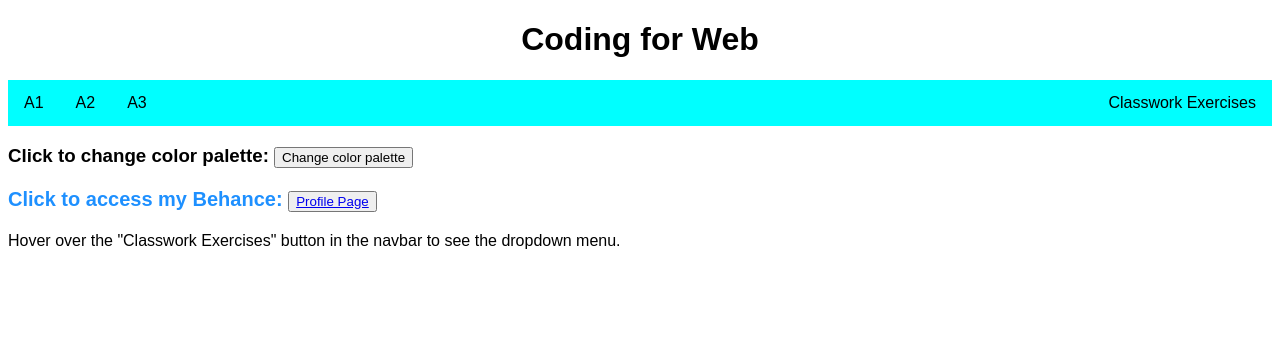
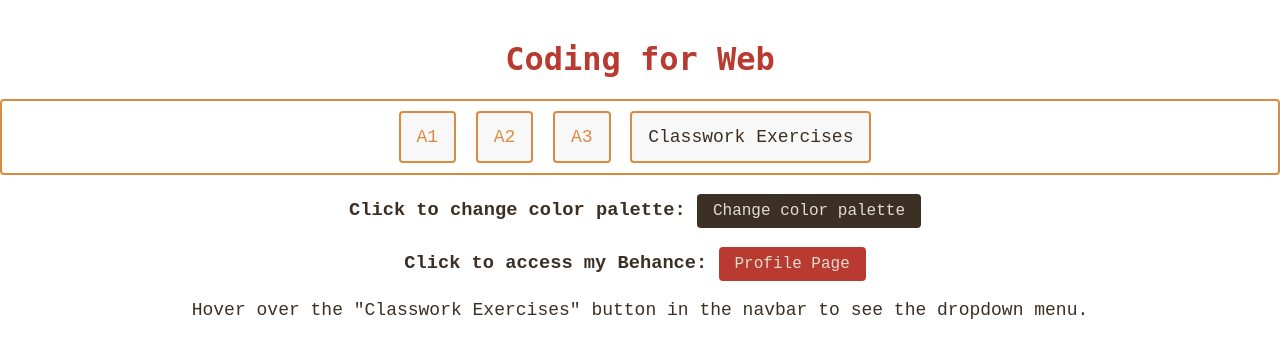
Before and after one commit to pulkishore/Coding_4_Web, a PHP site: page / in a window 1280 px wide. Shown: the top 358 px of the page. Run offline with PHP 8.4, Linux system fonts and the light colour scheme.

Commit message:
Update index styles.css

```diff
--- a/index styles.css
+++ b/index styles.css
@@ -1,83 +1,142 @@
+/* retro-analog-styles.css */
+
 body {
-  font-family: Arial, Helvetica, sans-serif;
+  background-color: #e1ddcf;
+  font-family: "Courier New", monospace;
+  color: #3c2f23;
+  text-align: center;
+  margin: 0;
+  padding: 0;
 }
 
-h1 {
+.h1 {
+  font-family: "VT323", monospace;
+  color: #b83a30;
   text-align: center;
+  margin-top: 40px;
 }
 
 .navbar {
-  overflow: hidden;
-  float: center;
+  text-align: center;
+  margin-top: 20px;
+  border: 2px solid #d88c41; /* Retro orange outline */
+  border-radius: 4px;
+  padding: 10px; /* Add padding to the navbar */
 }
 
-.navbar a {
-  text-align: center;
-  float: left;
-  font-size: 16px;
-  color: black;
+.navbar a,
+.button,
+button,
+.dropbtn {
+  display: inline-block;
+  font-size: 18px;
+  color: #d88c41;
   text-align: center;
   padding: 14px 16px;
-  text-decoration: solid;
+  text-decoration: none;
+  margin-right: 10px;
+  background-color: #f8f8f8;
+  border: 2px solid #d88c41;
+  border-radius: 4px;
+  cursor: pointer;
+  transition: background-color 0.3s ease;
+  font-family: "Courier New", monospace;
+}
+
+.navbar a:hover,
+.button:hover,
+button:hover,
+.dropbtn:hover {
+  background-color: #e5e5e5;
+  color: #3c2f23;
 }
 
 .dropdown {
-  float: right;
-  overflow: hidden;
+  display: inline-block;
+  position: relative;
+  font-family: "Courier New", monospace;
 }
 
-.dropdown .dropbtn {
-  font-size: 16px;
-  border: none;
-  outline: none;
-  color: black;
+.dropbtn {
+  font-size: 18px;
+  background-color: #f8f8f8;
+  color: #3c2f23;
+  border: 2px solid #d88c41;
+  border-radius: 4px;
   padding: 14px 16px;
-  background-color: inherit;
-  font-family: inherit;
-  margin: 0;
-}
-
-.navbar a:hover,
-.dropdown:hover .dropbtn {
-  background-color: rgb(255, 0, 217);
+  cursor: pointer;
+  transition: background-color 0.3s ease, color 0.3s ease;
 }
 
 .dropdown-content {
   display: none;
   position: absolute;
-  background-color: #f9f9f9;
+  background-color: #f8f8f8;
+  border: 2px solid #d88c41;
+  border-radius: 4px;
   min-width: 160px;
   box-shadow: 0px 8px 16px 0px rgba(0, 0, 0, 0.2);
   z-index: 1;
 }
 
 .dropdown-content a {
-  float: right;
-  color: black;
-  padding: 12px 16px;
+  color: #d88c41;
+  padding: 14px 16px;
   text-decoration: none;
   display: block;
-  text-align: right;
+  text-align: center;
+  transition: background-color 0.3s ease, color 0.3s ease;
 }
 
 .dropdown-content a:hover {
-  background-color: greenyellow;
+  background-color: #e5e5e5;
+  color: #3c2f23;
 }
 
 .dropdown:hover .dropdown-content {
   display: block;
 }
 
-#heading {
-  font-size: 20px;
-  color: dodgerblue;
+.button,
+button {
+  background-color: #f8f8f8;
+  border: 2px solid #d88c41;
+  border-radius: 4px;
+  padding: 14px 16px;
+  cursor: pointer;
+}
+
+button {
+  background-color: #3c2f23;
+  color: #e1ddcf;
+  border: none;
+  padding: 8px 16px;
+  cursor: pointer;
+  font-size: 16px;
+}
+
+button:hover {
+  background-color: #5e4d39;
 }
 
 #behance {
-  color: red;
-  font: white;
+  background-color: #b83a30;
 }
 
-#palette {
-  background-color: cyan;
+#behance a {
+  color: #e1ddcf;
+  text-decoration: none;
 }
+
+#behance:hover {
+  background-color: #5e4d39;
+}
+
+p {
+  color: #3c2f23;
+  font-size: 18px;
+  text-align: center;
+}
+
+/* Google Fonts */
+@import url("https://fonts.googleapis.com/css2?family=Pacifico&display=swap");
```
